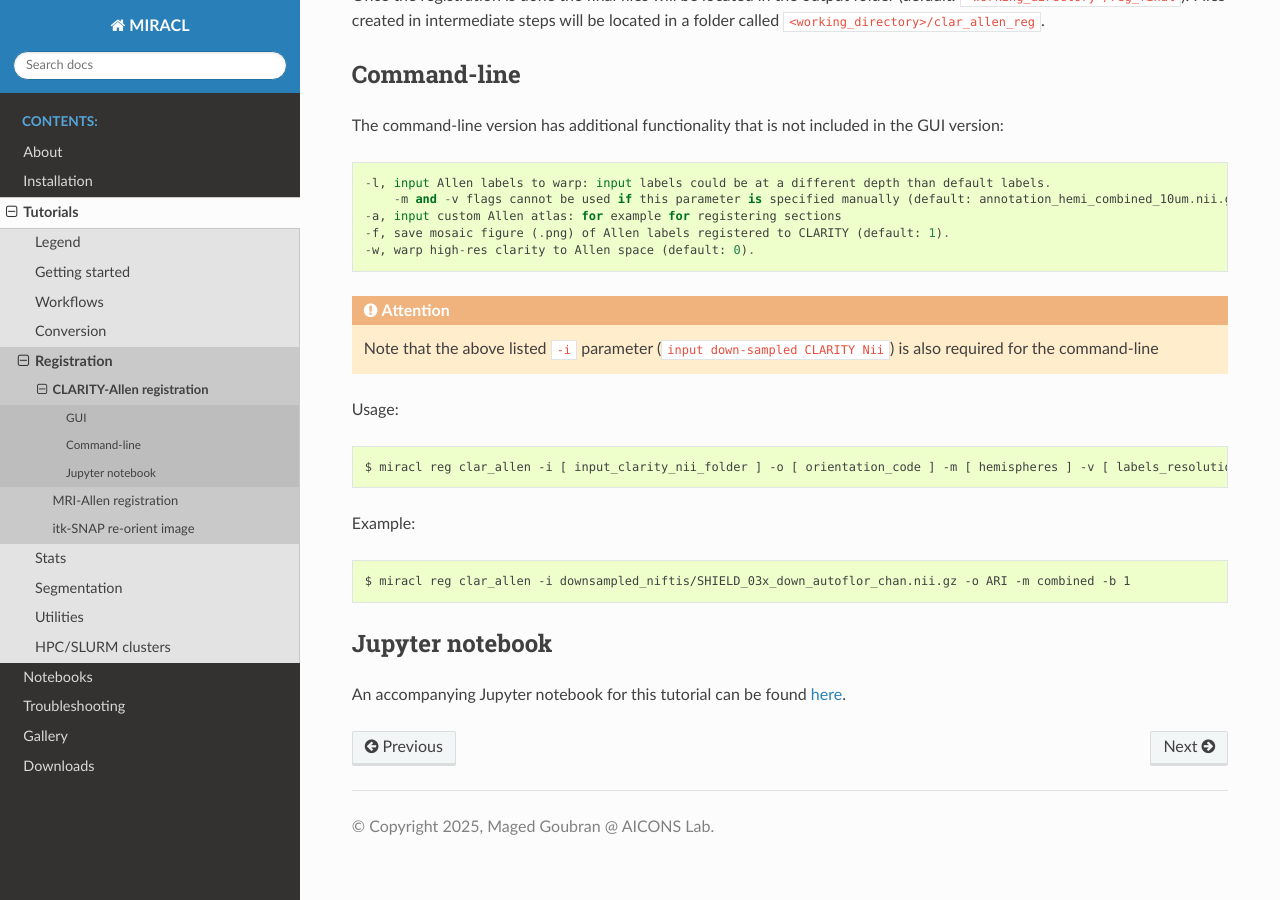
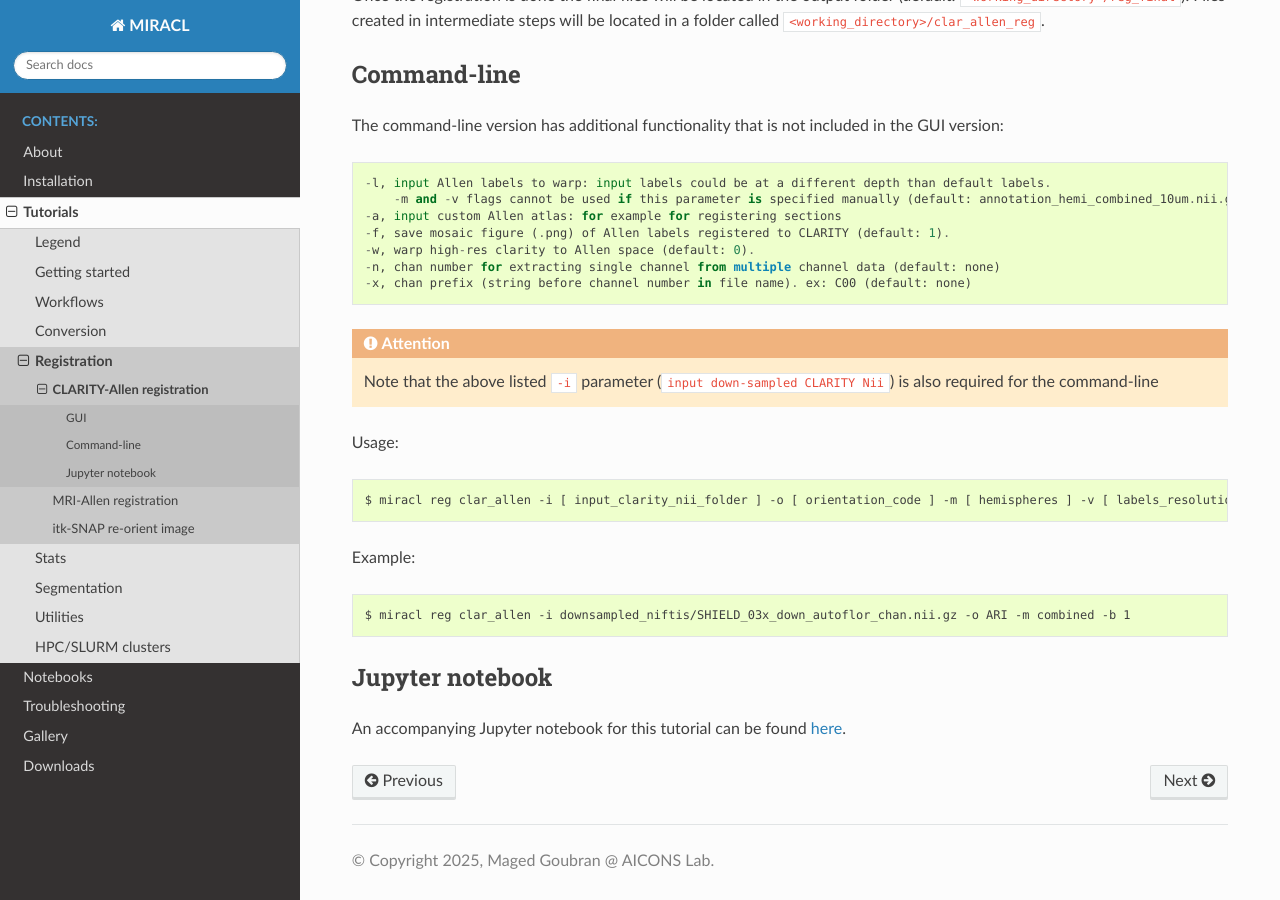
Before and after one commit to AICONSlab/MIRACL, a Sphinx documentation site: the page built from docs/tutorials/registration/clarity_allen/clarity_allen.rst, in a window 1280 px wide and 900 px high, scrolled down 3890 px. Built offline with Sphinx 7.4.7 and the Read the Docs theme 3.1.0, drawn with Linux system fonts in a browser that asks for light colours.

Commit message:
[feat/fix/docs] update docs with new CLARITY Allen flags and fix spelling mistake
Added channel number and channel prefix flags to command line docs for
the CLARITY Allen registration method.

```diff
--- a/docs/tutorials/registration/clarity_allen/clarity_allen.rst
+++ b/docs/tutorials/registration/clarity_allen/clarity_allen.rst
@@ -107,6 +107,8 @@ in the GUI version:
    -a, input custom Allen atlas: for example for registering sections
    -f, save mosaic figure (.png) of Allen labels registered to CLARITY (default: 1).
    -w, warp high-res clarity to Allen space (default: 0).
+   -n, chan number for extracting single channel from multiple channel data (default: none)
+   -x, chan prefix (string before channel number in file name). ex: C00 (default: none)
 
 .. attention::
    Note that the above listed ``-i`` parameter (``input down-sampled CLARITY
```
Also changed, not shown: 1 other file.
